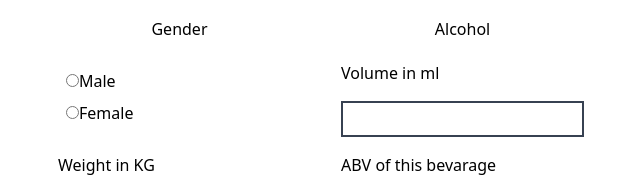
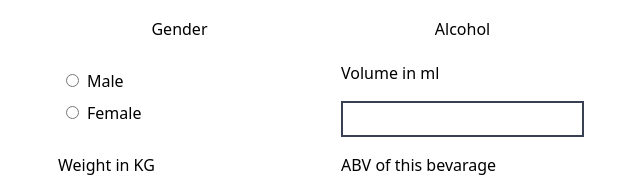
Before and after one commit to mrsomia/drunk-math, a Next.js app: page / in a window 1280 px wide. Shown: the part 293-470 px from the top of the page, without its empty margins (319-959 px from the left). Built offline with nearby package versions, Linux system fonts and the light colour scheme.

Commit message:
Styles: Adds padding for radio control labels

```diff
--- a/src/pages/index.tsx
+++ b/src/pages/index.tsx
@@ -45,7 +45,12 @@ const Home: NextPage = () => {
                   onChange={() => setIsMale(true)}
                   checked={isMale || false}
                   />
-                <label htmlFor="Male">Male</label>
+                <label
+                  htmlFor="Male"
+                  className="mx-2"
+                >
+                  Male
+                </label>
               </div>
               <div className="m-2">
                 <input
@@ -56,7 +61,12 @@ const Home: NextPage = () => {
                   onChange={() => setIsMale(false)}
                   checked={isMale == null ? false : !isMale}
                   />
-                <label htmlFor="Female">Female</label>
+                <label
+                  htmlFor="Female"
+                  className="mx-2"
+                >
+                  Female
+                </label>
               </div>
             </fieldset>
 
```
